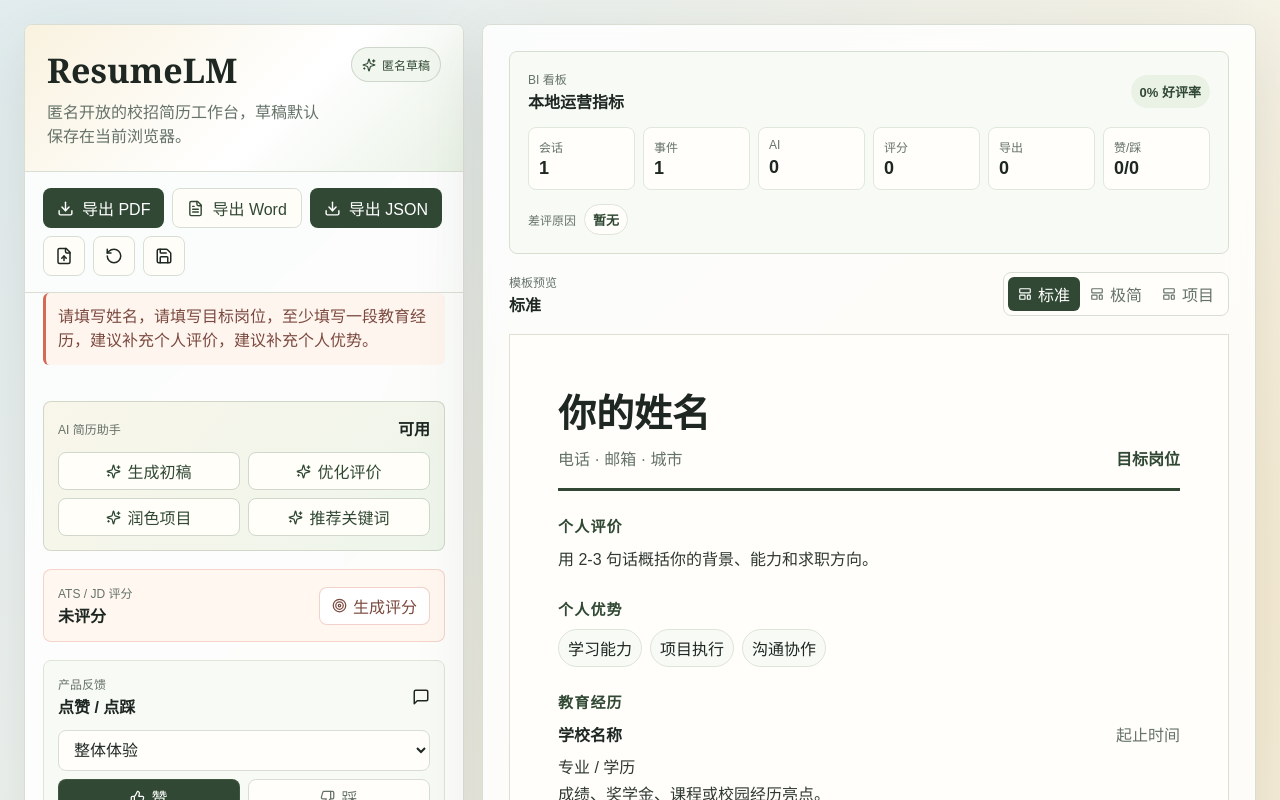
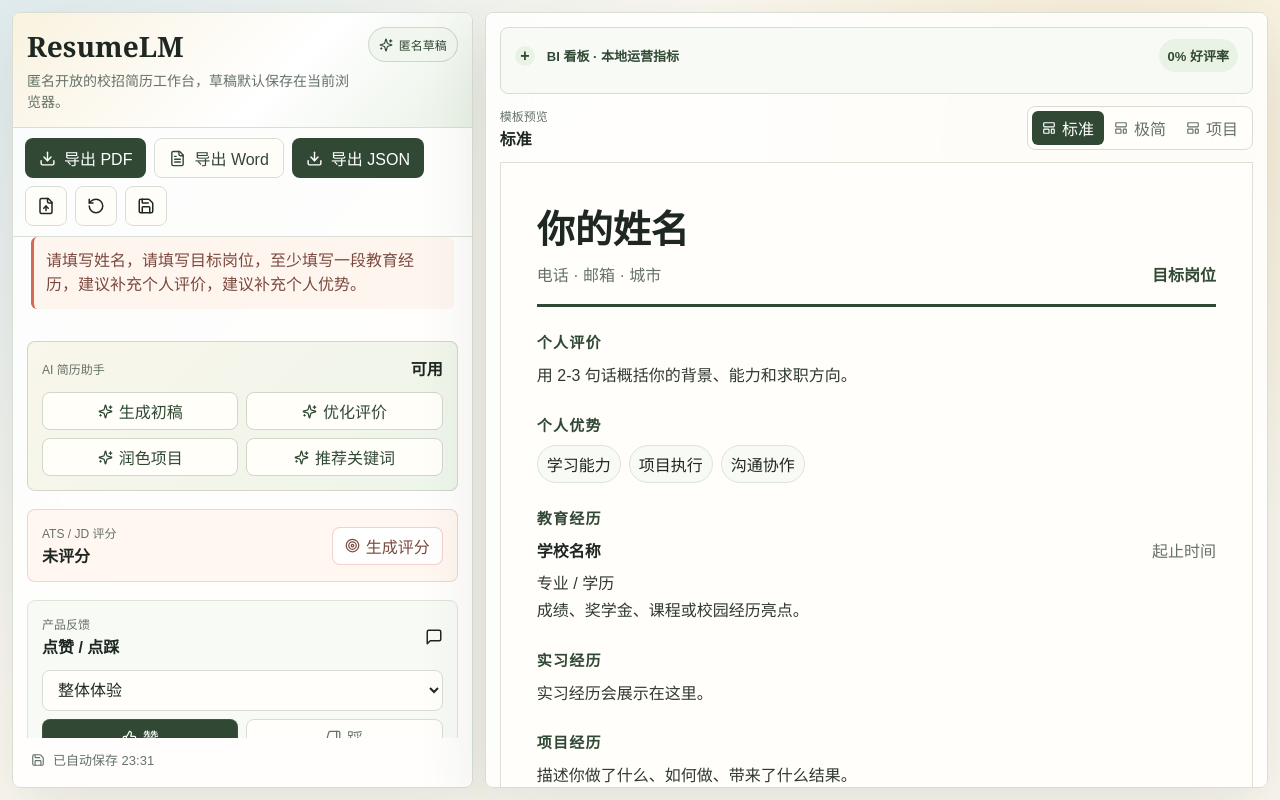
Before and after one commit to wwz-1017/resumelm, a Next.js app: page / in a window 1280 px wide. Shown: the top 800 px of the page. Built offline with nearby package versions, Linux system fonts and the light colour scheme.

Commit message:
feat: make workspace landscape split view

```diff
--- a/src/app/globals.css
+++ b/src/app/globals.css
@@ -42,15 +42,18 @@
 }
 
 .app-shell {
-  min-height: 100vh;
-  padding: 24px;
+  height: 100vh;
+  min-height: 640px;
+  overflow: hidden;
+  padding: 12px;
 }
 
 .workspace {
   display: grid;
-  grid-template-columns: minmax(320px, 440px) minmax(0, 1fr);
-  gap: 18px;
-  max-width: 1440px;
+  grid-template-columns: minmax(280px, 36vw) minmax(0, 1fr);
+  gap: 12px;
+  height: calc(100vh - 24px);
+  max-width: 1680px;
   margin: 0 auto;
 }
 
@@ -63,7 +66,9 @@
 }
 
 .sidebar {
-  min-height: calc(100vh - 48px);
+  display: grid;
+  grid-template-rows: auto auto auto 1fr auto;
+  min-height: 0;
   border-radius: 8px;
   overflow: hidden;
 }
@@ -73,7 +78,7 @@
   align-items: flex-start;
   justify-content: space-between;
   gap: 18px;
-  padding: 22px;
+  padding: 14px;
   background: linear-gradient(135deg, #f9f2df, #ffffff 58%, #eaf2e6);
   border-bottom: 1px solid var(--line);
 }
@@ -81,14 +86,15 @@
 .brand h1 {
   margin: 0;
   font-family: Georgia, "Times New Roman", serif;
-  font-size: 34px;
+  font-size: 28px;
   letter-spacing: 0;
 }
 
 .brand p {
-  margin: 8px 0 0;
+  margin: 6px 0 0;
   color: var(--muted);
   line-height: 1.5;
+  font-size: 14px;
 }
 
 .session-chip {
@@ -108,7 +114,7 @@
   display: flex;
   gap: 8px;
   flex-wrap: wrap;
-  padding: 16px 18px;
+  padding: 10px 12px;
   border-bottom: 1px solid var(--line);
 }
 
@@ -155,7 +161,9 @@
 }
 
 .form {
-  padding: 18px;
+  min-height: 0;
+  overflow-y: auto;
+  padding: 14px;
 }
 
 .ai-panel {
@@ -436,17 +444,18 @@
 }
 
 .preview-shell {
-  min-height: calc(100vh - 48px);
+  min-height: 0;
+  overflow-y: auto;
   border-radius: 8px;
-  padding: 26px;
+  padding: 14px;
 }
 
 .score-report {
   display: grid;
   gap: 14px;
   max-width: 860px;
-  margin: 0 auto 18px;
-  padding: 18px;
+  margin: 0 auto 12px;
+  padding: 14px;
   border: 1px solid #e6d9c7;
   border-radius: 8px;
   background: #fffdf8;
@@ -454,28 +463,53 @@
 
 .dashboard-panel {
   display: grid;
-  gap: 14px;
+  gap: 10px;
   max-width: 860px;
-  margin: 0 auto 18px;
-  padding: 18px;
+  margin: 0 auto 12px;
+  padding: 0;
   border: 1px solid #d7dfd0;
   border-radius: 8px;
   background: #f8fbf5;
 }
 
-.dashboard-head {
+.dashboard-summary {
   display: flex;
   align-items: center;
   justify-content: space-between;
-  gap: 16px;
+  gap: 12px;
+  padding: 11px 14px;
+  color: var(--moss-dark);
+  cursor: pointer;
+  list-style: none;
 }
 
-.dashboard-head > div {
-  display: grid;
-  gap: 2px;
+.dashboard-summary::-webkit-details-marker {
+  display: none;
 }
 
-.dashboard-head > span {
+.dashboard-summary::before {
+  content: "+";
+  display: inline-flex;
+  align-items: center;
+  justify-content: center;
+  width: 20px;
+  height: 20px;
+  border-radius: 999px;
+  background: #eaf2e6;
+  font-weight: 800;
+}
+
+.dashboard-panel[open] .dashboard-summary::before {
+  content: "-";
+}
+
+.dashboard-summary span {
+  flex: 1;
+  font-size: 13px;
+  font-weight: 800;
+}
+
+.dashboard-summary strong {
   padding: 7px 9px;
   border-radius: 999px;
   background: #eaf2e6;
@@ -484,9 +518,15 @@
   font-weight: 800;
 }
 
+.dashboard-content {
+  display: grid;
+  gap: 12px;
+  padding: 0 14px 14px;
+}
+
 .metric-grid {
   display: grid;
-  grid-template-columns: repeat(6, minmax(0, 1fr));
+  grid-template-columns: repeat(3, minmax(0, 1fr));
   gap: 8px;
 }
 
@@ -554,7 +594,7 @@
 
 .score-grid {
   display: grid;
-  grid-template-columns: repeat(3, minmax(0, 1fr));
+  grid-template-columns: repeat(6, minmax(0, 1fr));
   gap: 10px;
 }
 
@@ -657,7 +697,7 @@
   justify-content: space-between;
   gap: 16px;
   max-width: 860px;
-  margin: 0 auto 18px;
+  margin: 0 auto 12px;
 }
 
 .preview-toolbar > div:first-child {
@@ -696,10 +736,11 @@
 }
 
 .resume-paper {
-  min-height: calc(100vh - 100px);
-  max-width: 860px;
+  min-height: 1123px;
+  width: 100%;
+  max-width: 794px;
   margin: 0 auto;
-  padding: 48px;
+  padding: 36px;
   border: 1px solid #e1ded3;
   background: #fffefb;
 }
@@ -831,18 +872,27 @@
   line-height: 1.5;
 }
 
-@media (max-width: 980px) {
+@media (max-width: 560px) {
   .app-shell {
+    height: auto;
+    min-height: 100vh;
+    overflow: visible;
     padding: 14px;
   }
 
   .workspace {
     grid-template-columns: 1fr;
+    height: auto;
   }
 
   .sidebar,
   .preview-shell {
     min-height: auto;
+    overflow: visible;
+  }
+
+  .form {
+    overflow: visible;
   }
 
   .resume-paper {
@@ -882,9 +932,7 @@
   .resume-target {
     margin-top: 10px;
   }
-}
 
-@media (max-width: 560px) {
   .brand {
     display: block;
   }
--- a/src/features/workspace/resume-workspace.tsx
+++ b/src/features/workspace/resume-workspace.tsx
@@ -586,14 +586,12 @@
 
 function DashboardPanel({ metrics }: { metrics: DashboardMetrics }) {
   return (
-    <section className="dashboard-panel" aria-label="BI 看板">
-      <div className="dashboard-head">
-        <div>
-          <span className="eyebrow">BI 看板</span>
-          <strong>本地运营指标</strong>
-        </div>
-        <span>{metrics.positiveRate}% 好评率</span>
-      </div>
+    <details className="dashboard-panel" aria-label="BI 看板">
+      <summary className="dashboard-summary">
+        <span>BI 看板 · 本地运营指标</span>
+        <strong>{metrics.positiveRate}% 好评率</strong>
+      </summary>
+      <div className="dashboard-content">
         <div className="metric-grid">
           <MetricCard label="会话" value={metrics.sessions} />
           <MetricCard label="事件" value={metrics.events} />
@@ -614,7 +612,8 @@
             <strong>暂无</strong>
           )}
         </div>
-    </section>
+      </div>
+    </details>
   );
 }
 
```
Lines whose indentation alone changed are shown as unchanged.
